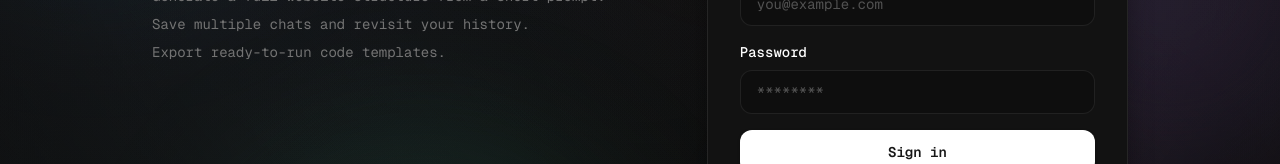
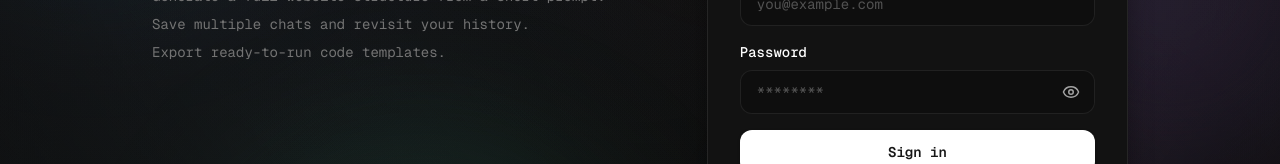
Before and after one commit to muhamedmjw/FP-AI-Website-Builder, a Next.js app: page /signin in a window 1280 px wide. Shown: the part 356-520 px from the top of the page. Built offline with nearby package versions, Linux system fonts and the light colour scheme; a web font is replaced by a local one.

Commit message:
Add password visibility toggle

```diff
--- a/src/client/components/forms/form-input.tsx
+++ b/src/client/components/forms/form-input.tsx
@@ -1,3 +1,8 @@
+"use client";
+
+import { useState } from "react";
+import { Eye, EyeOff } from "lucide-react";
+
 type FormInputProps = {
   label: string;
   name: string;
@@ -19,19 +24,37 @@
   minLength,
   maxLength,
 }: FormInputProps) {
+  const [showPassword, setShowPassword] = useState(false);
+  const isPassword = type === "password";
+  const inputType = isPassword ? (showPassword ? "text" : "password") : type;
+
   return (
     <label className="grid gap-2 text-sm text-[var(--app-text-secondary)]">
       <span className="font-medium text-[var(--app-text-heading)]">{label}</span>
+      <div className="relative">
         <input
-        className="h-11 rounded-xl border border-[var(--app-input-border)] bg-[var(--app-input-bg)] px-4 text-sm text-[var(--app-input-text)] placeholder:text-[var(--app-input-placeholder)] transition focus:border-[var(--app-input-focus-border)] focus:outline-none"
+          className={`h-11 w-full rounded-xl border border-[var(--app-input-border)] bg-[var(--app-input-bg)] px-4 text-sm text-[var(--app-input-text)] placeholder:text-[var(--app-input-placeholder)] transition focus:border-[var(--app-input-focus-border)] focus:outline-none ${
+            isPassword ? "pr-12" : ""
+          }`}
           name={name}
-        type={type}
+          type={inputType}
           placeholder={placeholder}
           autoComplete={autoComplete}
           required={required}
           minLength={minLength}
           maxLength={maxLength}
         />
+        {isPassword && (
+          <button
+            type="button"
+            className="absolute right-2 top-1/2 -translate-y-1/2 flex h-8 w-8 items-center justify-center rounded-lg text-[var(--app-text-secondary)] transition hover:bg-[var(--app-input-focus-border)]/10 hover:text-[var(--app-text-heading)] focus:outline-none"
+            onClick={() => setShowPassword(!showPassword)}
+            tabIndex={-1}
+          >
+            {showPassword ? <EyeOff size={18} /> : <Eye size={18} />}
+          </button>
+        )}
+      </div>
     </label>
   );
 }
```
Lines whose indentation alone changed are shown as unchanged.
